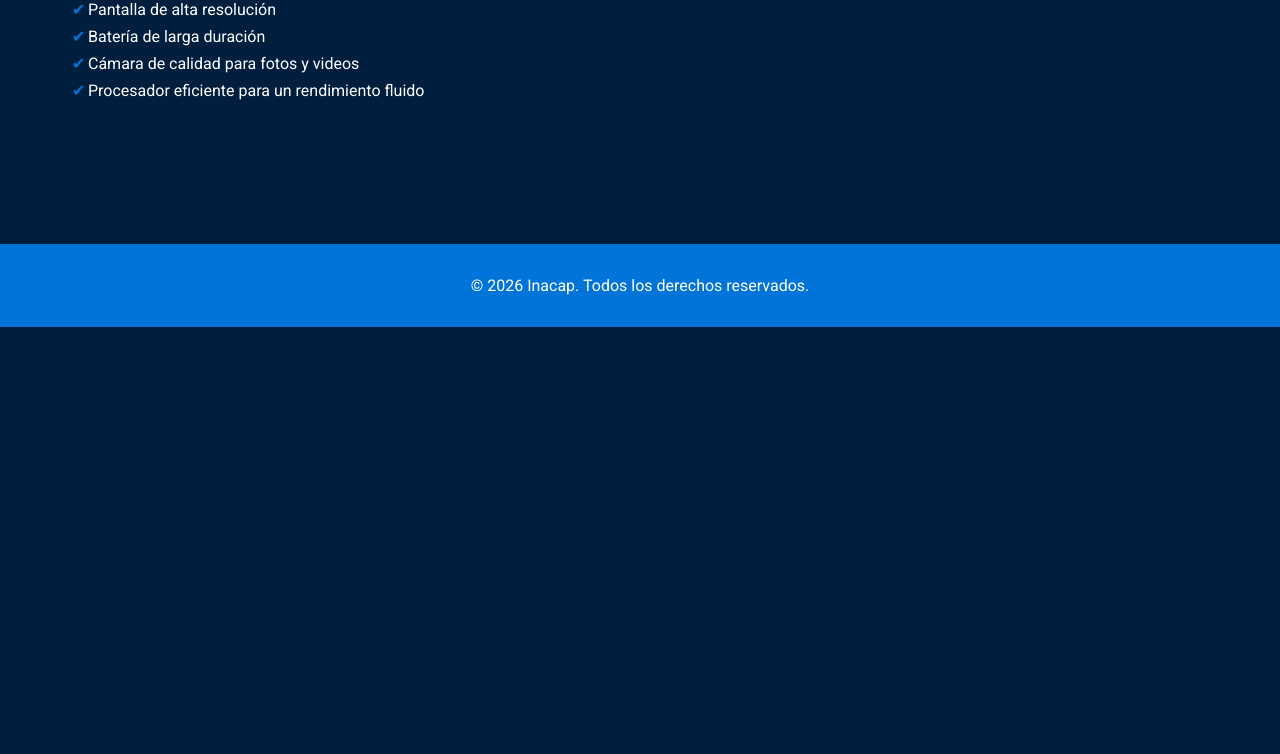
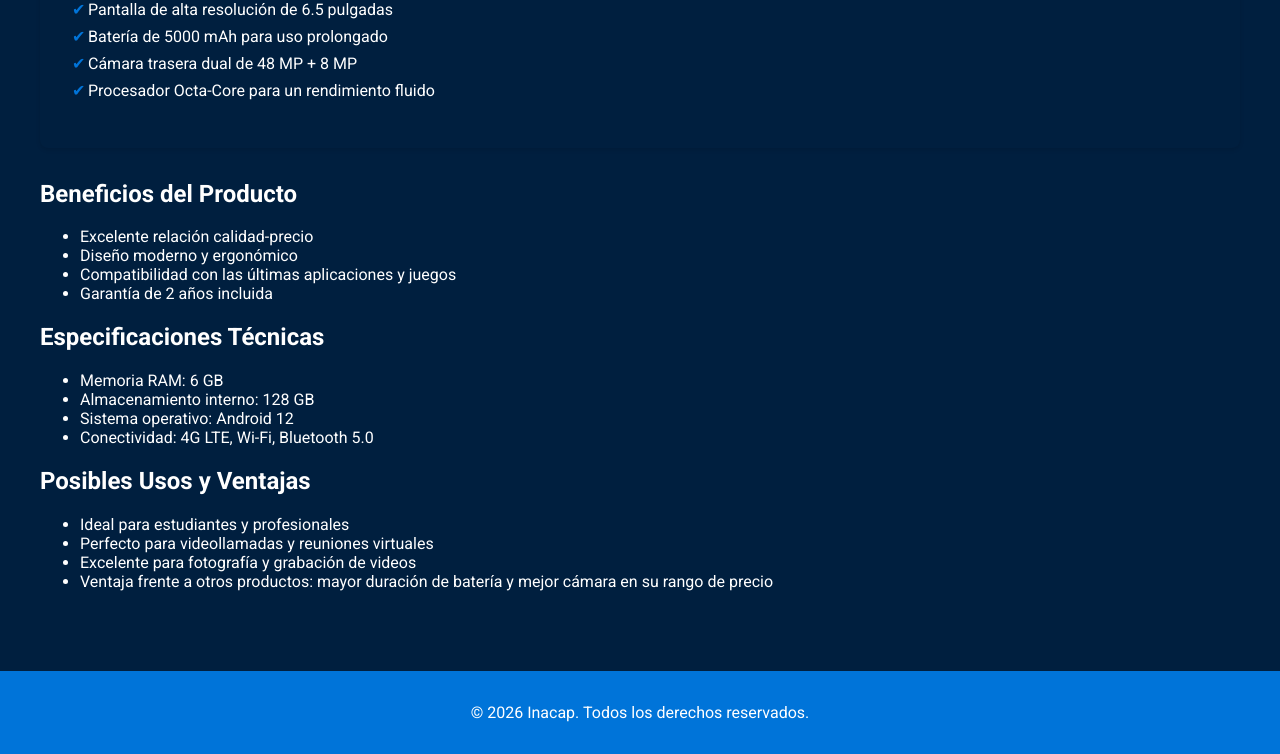
Before and after one commit to CrisitanBe/FE2-P1-Cristian-Berrios, a plain HTML site: page Index.html in a window 1280 px wide. Shown: the part 495-1249 px from the top of the page. Before the commit the page ends 822 px from the top, so only its background shows below. Drawn offline with Linux system fonts and the light colour scheme.

Commit message:
Version del sitio mejorando el contenido añadiendo descriciones y beneficios del producto

```diff
--- a/Index.html
+++ b/Index.html
@@ -13,7 +13,9 @@
         <nav class="nav">
             <a href="#descripcion">Descripción</a>
             <a href="#caracteristicas">Características</a>
-            <a href="#contacto">Contacto</a>
+            <a href="#beneficios">Beneficios</a>
+            <a href="#especificaciones">Especificaciones</a>
+            <a href="#usos">Usos</a>
         </nav>
     </header>
     <main class="main">
@@ -24,12 +26,39 @@
             </div>
         </section>
         <section id="caracteristicas" class="caracteristicas">
-            <h2>Características Destacadas</h2>
+            <h2>Características Principales</h2>
             <ul>
-                <li>Pantalla de alta resolución</li>
-                <li>Batería de larga duración</li>
-                <li>Cámara de calidad para fotos y videos</li>
-                <li>Procesador eficiente para un rendimiento fluido</li>
+                <li>Pantalla de alta resolución de 6.5 pulgadas</li>
+                <li>Batería de 5000 mAh para uso prolongado</li>
+                <li>Cámara trasera dual de 48 MP + 8 MP</li>
+                <li>Procesador Octa-Core para un rendimiento fluido</li>
+            </ul>
+        </section>
+        <section id="beneficios" class="beneficios">
+            <h2>Beneficios del Producto</h2>
+            <ul>
+                <li>Excelente relación calidad-precio</li>
+                <li>Diseño moderno y ergonómico</li>
+                <li>Compatibilidad con las últimas aplicaciones y juegos</li>
+                <li>Garantía de 2 años incluida</li>
+            </ul>
+        </section>
+        <section id="especificaciones" class="especificaciones">
+            <h2>Especificaciones Técnicas</h2>
+            <ul>
+                <li>Memoria RAM: 6 GB</li>
+                <li>Almacenamiento interno: 128 GB</li>
+                <li>Sistema operativo: Android 12</li>
+                <li>Conectividad: 4G LTE, Wi-Fi, Bluetooth 5.0</li>
+            </ul>
+        </section>
+        <section id="usos" class="usos">
+            <h2>Posibles Usos y Ventajas</h2>
+            <ul>
+                <li>Ideal para estudiantes y profesionales</li>
+                <li>Perfecto para videollamadas y reuniones virtuales</li>
+                <li>Excelente para fotografía y grabación de videos</li>
+                <li>Ventaja frente a otros productos: mayor duración de batería y mejor cámara en su rango de precio</li>
             </ul>
         </section>
     </main>
```
Also changed, not shown: prompts.txt.
